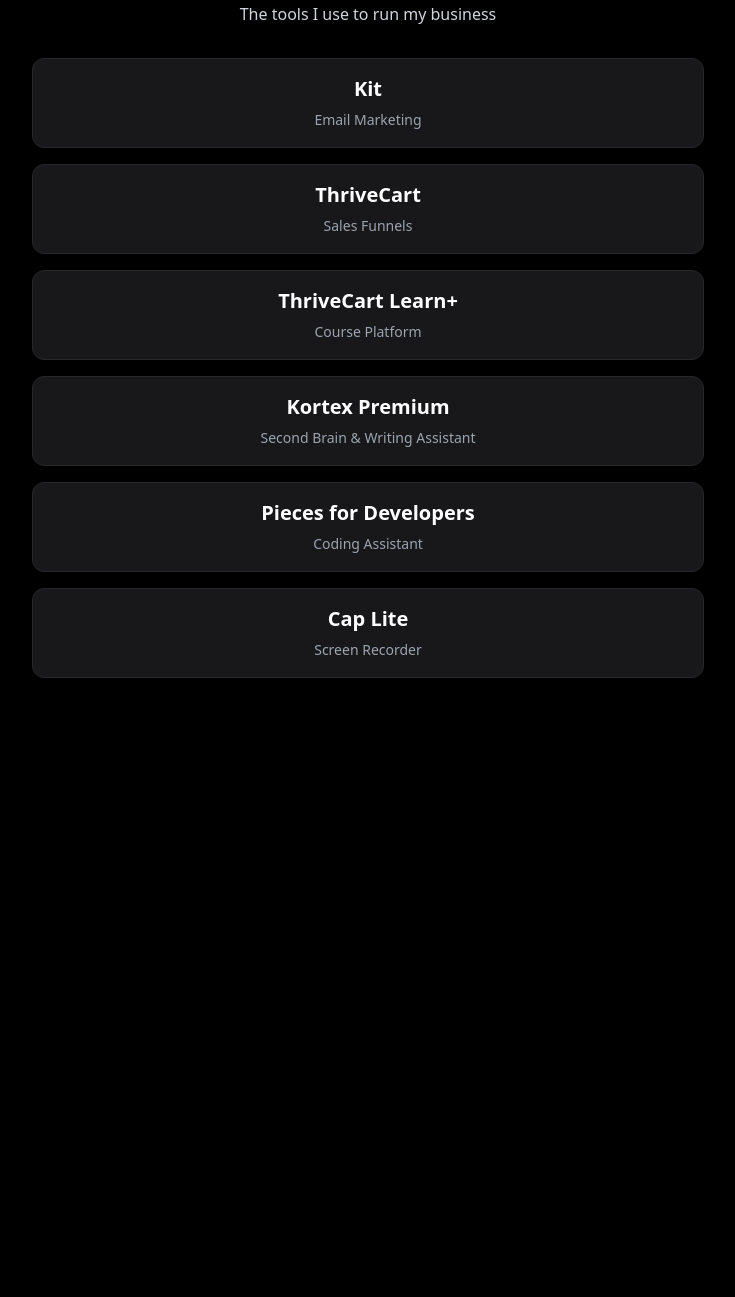
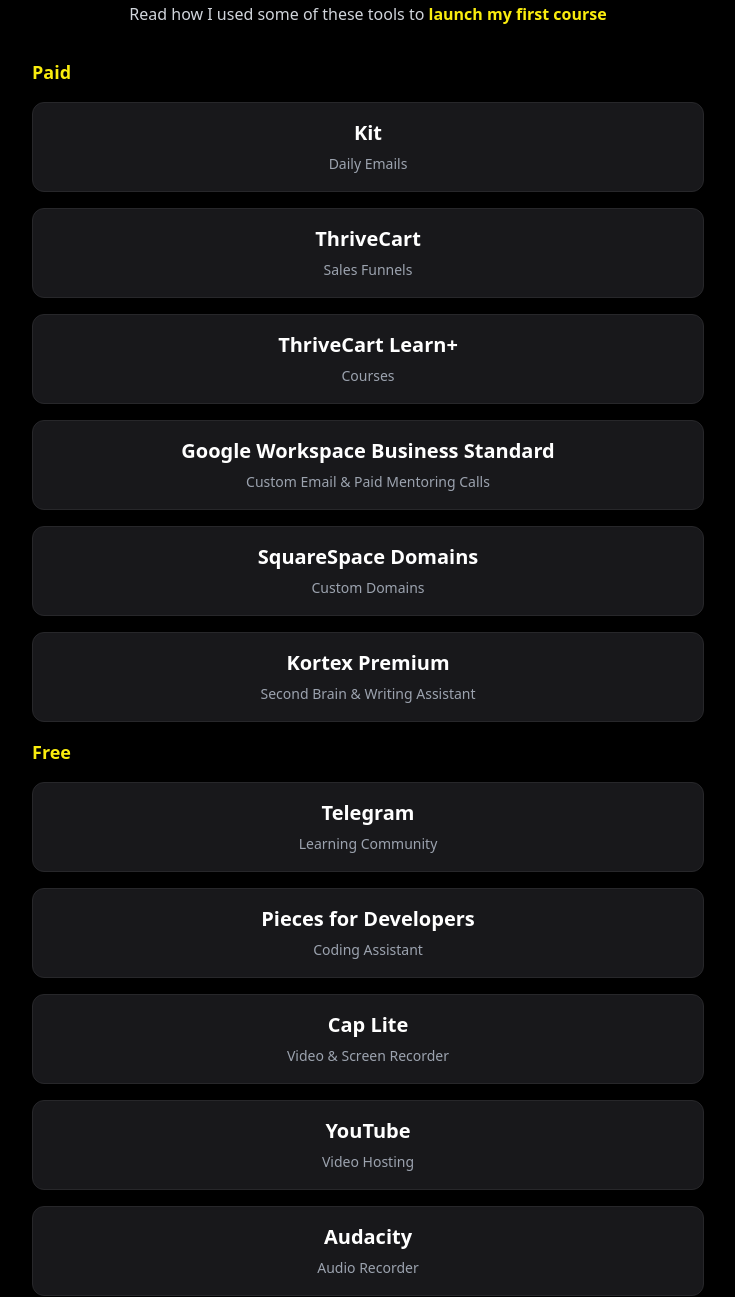
Before and after one commit to steven-the-qa/steal-my-stack, a website: page index.html in a window 1280 px wide. Shown: the part 78-1375 px from the top of the page, without its empty margins (272-1007 px from the left). Before the commit the page ends 800 px from the top, so only its background shows below. Drawn offline with Linux system fonts and the light colour scheme.

Commit message:
Update stack to include the remainder of my tools

```diff
--- a/index.html
+++ b/index.html
@@ -11,13 +11,24 @@
     <div class="max-w-2xl mx-auto">
         <header class="text-center mb-8">
             <h1 class="text-4xl font-bold mb-2 text-accent">The Social QA Tool Stack</h1>
-            <p class="text-gray-300">The tools I use to run my business</p>
+            <p class="text-gray-300">Read how I used some of these tools to
+                <a
+                    href="https://blog.thesocialqa.com/creating-my-first-qa-bootcamp"
+                    rel="noopener noreferrer"
+                    target="_blank"
+                    class="text-accent font-bold decoration"
+                >
+                    launch my first course
+                </a>
+            </p>
         </header>
 
         <div class="flex flex-col gap-4">
+            <h2 class="text-[#FAED0E] font-bold text-lg">Paid</h2>
+
             <a href="https://partners.kit.com/48amfc5a34gl" target="_blank" rel="noopener noreferrer" class="group bg-zinc-900 p-4 rounded-xl text-center transition-all duration-200 hover:-translate-y-1 hover:shadow-lg hover:shadow-accent/20 border border-zinc-800 hover:border-accent">
                 <span class="block text-xl font-semibold text-white mb-1">Kit</span>
-                <span class="text-sm text-gray-400 group-hover:text-accent">Email Marketing</span>
+                <span class="text-sm text-gray-400 group-hover:text-accent">Daily Emails</span>
             </a>
 
             <a href="https://steven-qa--checkout.thrivecart.com/thrivecart-standard-account/" target="_blank" rel="noopener noreferrer" class="group bg-zinc-900 p-4 rounded-xl text-center transition-all duration-200 hover:-translate-y-1 hover:shadow-lg hover:shadow-accent/20 border border-zinc-800 hover:border-accent">
@@ -27,12 +38,29 @@
 
             <a href="https://steven-qa--checkout.thrivecart.com/thrivecart-learn-plus/" target="_blank" rel="noopener noreferrer" class="group bg-zinc-900 p-4 rounded-xl text-center transition-all duration-200 hover:-translate-y-1 hover:shadow-lg hover:shadow-accent/20 border border-zinc-800 hover:border-accent">
                 <span class="block text-xl font-semibold text-white mb-1">ThriveCart Learn+</span>
-                <span class="text-sm text-gray-400 group-hover:text-accent">Course Platform</span>
+                <span class="text-sm text-gray-400 group-hover:text-accent">Courses</span>
             </a>
 
-            <a href="https://www.kortex.co/pricing" target="_blank" rel="noopener noreferrer" class="group bg-zinc-900 p-4 rounded-xl text-center transition-all duration-200 hover:-translate-y-1 hover:shadow-lg hover:shadow-accent/20 border border-zinc-800 hover:border-accent">
+            <a href="https://workspace.google.com/pricing" target="_blank" rel="noopener noreferrer" class="group bg-zinc-900 p-4 rounded-xl text-center transition-all duration-200 hover:-translate-y-1 hover:shadow-lg hover:shadow-accent/20 border border-zinc-800 hover:border-accent">
+                <span class="block text-xl font-semibold text-white mb-1">Google Workspace Business Standard</span>
+                <span class="text-sm text-gray-400 group-hover:text-accent">Custom Email & Paid Mentoring Calls</span>
+            </a>
+
+            <a href="https://squarespace.com" target="_blank" rel="noopener noreferrer" class="group bg-zinc-900 p-4 rounded-xl text-center transition-all duration-200 hover:-translate-y-1 hover:shadow-lg hover:shadow-accent/20 border border-zinc-800 hover:border-accent">
+                <span class="block text-xl font-semibold text-white mb-1">SquareSpace Domains</span>
+                <span class="text-sm text-gray-400 group-hover:text-accent">Custom Domains</span>
+            </a>
+
+            <a href="https://kortex.co/pricing" target="_blank" rel="noopener noreferrer" class="group bg-zinc-900 p-4 rounded-xl text-center transition-all duration-200 hover:-translate-y-1 hover:shadow-lg hover:shadow-accent/20 border border-zinc-800 hover:border-accent">
                 <span class="block text-xl font-semibold text-white mb-1">Kortex Premium</span>
                 <span class="text-sm text-gray-400 group-hover:text-accent">Second Brain & Writing Assistant</span>
+            </a>
+
+            <h2 class="text-[#FAED0E] font-bold text-lg">Free</h2>
+
+            <a href="https://telegram.org/apps" target="_blank" rel="noopener noreferrer" class="group bg-zinc-900 p-4 rounded-xl text-center transition-all duration-200 hover:-translate-y-1 hover:shadow-lg hover:shadow-accent/20 border border-zinc-800 hover:border-accent">
+                <span class="block text-xl font-semibold text-white mb-1">Telegram</span>
+                <span class="text-sm text-gray-400 group-hover:text-accent">Learning Community</span>
             </a>
 
             <a href="https://pieces.app/" target="_blank" rel="noopener noreferrer" class="group bg-zinc-900 p-4 rounded-xl text-center transition-all duration-200 hover:-translate-y-1 hover:shadow-lg hover:shadow-accent/20 border border-zinc-800 hover:border-accent">
@@ -40,9 +68,24 @@
                 <span class="text-sm text-gray-400 group-hover:text-accent">Coding Assistant</span>
             </a>
 
-            <a href="https://www.cap.so/pricing" target="_blank" rel="noopener noreferrer" class="group bg-zinc-900 p-4 rounded-xl text-center transition-all duration-200 hover:-translate-y-1 hover:shadow-lg hover:shadow-accent/20 border border-zinc-800 hover:border-accent">
+            <a href="https://cap.so/pricing" target="_blank" rel="noopener noreferrer" class="group bg-zinc-900 p-4 rounded-xl text-center transition-all duration-200 hover:-translate-y-1 hover:shadow-lg hover:shadow-accent/20 border border-zinc-800 hover:border-accent">
                 <span class="block text-xl font-semibold text-white mb-1">Cap Lite</span>
-                <span class="text-sm text-gray-400 group-hover:text-accent">Screen Recorder</span>
+                <span class="text-sm text-gray-400 group-hover:text-accent">Video & Screen Recorder</span>
+            </a>
+
+            <a href="https://youtube.com/@StevenBoutcher" target="_blank" rel="noopener noreferrer" class="group bg-zinc-900 p-4 rounded-xl text-center transition-all duration-200 hover:-translate-y-1 hover:shadow-lg hover:shadow-accent/20 border border-zinc-800 hover:border-accent">
+                <span class="block text-xl font-semibold text-white mb-1">YouTube</span>
+                <span class="text-sm text-gray-400 group-hover:text-accent">Video Hosting</span>
+            </a>
+
+            <a href="https://audacityteam.org/download/" target="_blank" rel="noopener noreferrer" class="group bg-zinc-900 p-4 rounded-xl text-center transition-all duration-200 hover:-translate-y-1 hover:shadow-lg hover:shadow-accent/20 border border-zinc-800 hover:border-accent">
+                <span class="block text-xl font-semibold text-white mb-1">Audacity</span>
+                <span class="text-sm text-gray-400 group-hover:text-accent">Audio Recorder</span>
+            </a>
+
+            <a href="https://soundcloud.com/steven-boutcher-69759015" target="_blank" rel="noopener noreferrer" class="group bg-zinc-900 p-4 rounded-xl text-center transition-all duration-200 hover:-translate-y-1 hover:shadow-lg hover:shadow-accent/20 border border-zinc-800 hover:border-accent">
+                <span class="block text-xl font-semibold text-white mb-1">SoundCloud</span>
+                <span class="text-sm text-gray-400 group-hover:text-accent">Audio Hosting</span>
             </a>
         </div>
     </div>
```
Also changed, not shown: dist/output.css.
